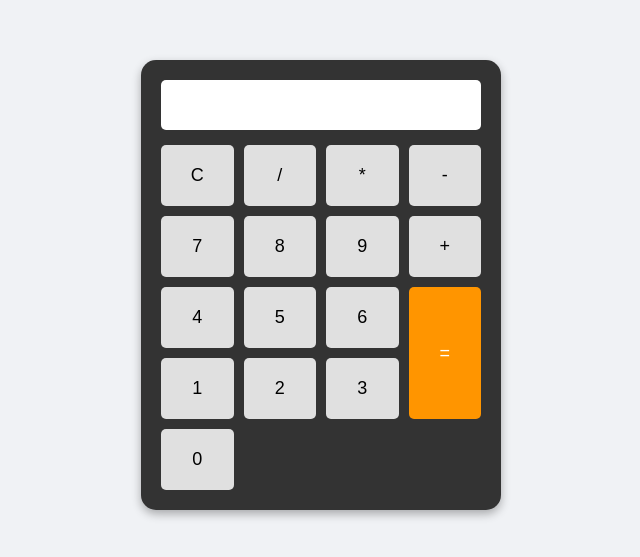
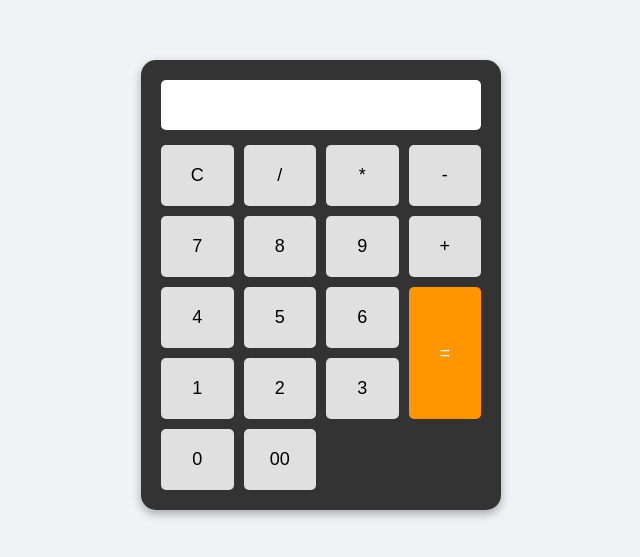
Before and after one commit to bugwilder/simple-calculator, a plain HTML site: page index.html in a window 1280 px wide. Shown: the part 123-680 px from the top of the page, without its empty margins (319-959 px from the left). Drawn offline with Linux system fonts and the light colour scheme.

Commit message:
Add '00' button to calculator
Added a button for '00' to the calculator interface.

```diff
--- a/index.html
+++ b/index.html
@@ -26,6 +26,7 @@
             <button onclick="appendValue('2')">2</button>
             <button onclick="appendValue('3')">3</button>
             <button onclick="appendValue('0')">0</button>
+            <button onclick="appendValue('00')">00</button>
         </div>
     </div>
     <script src="script.js"></script>
```
